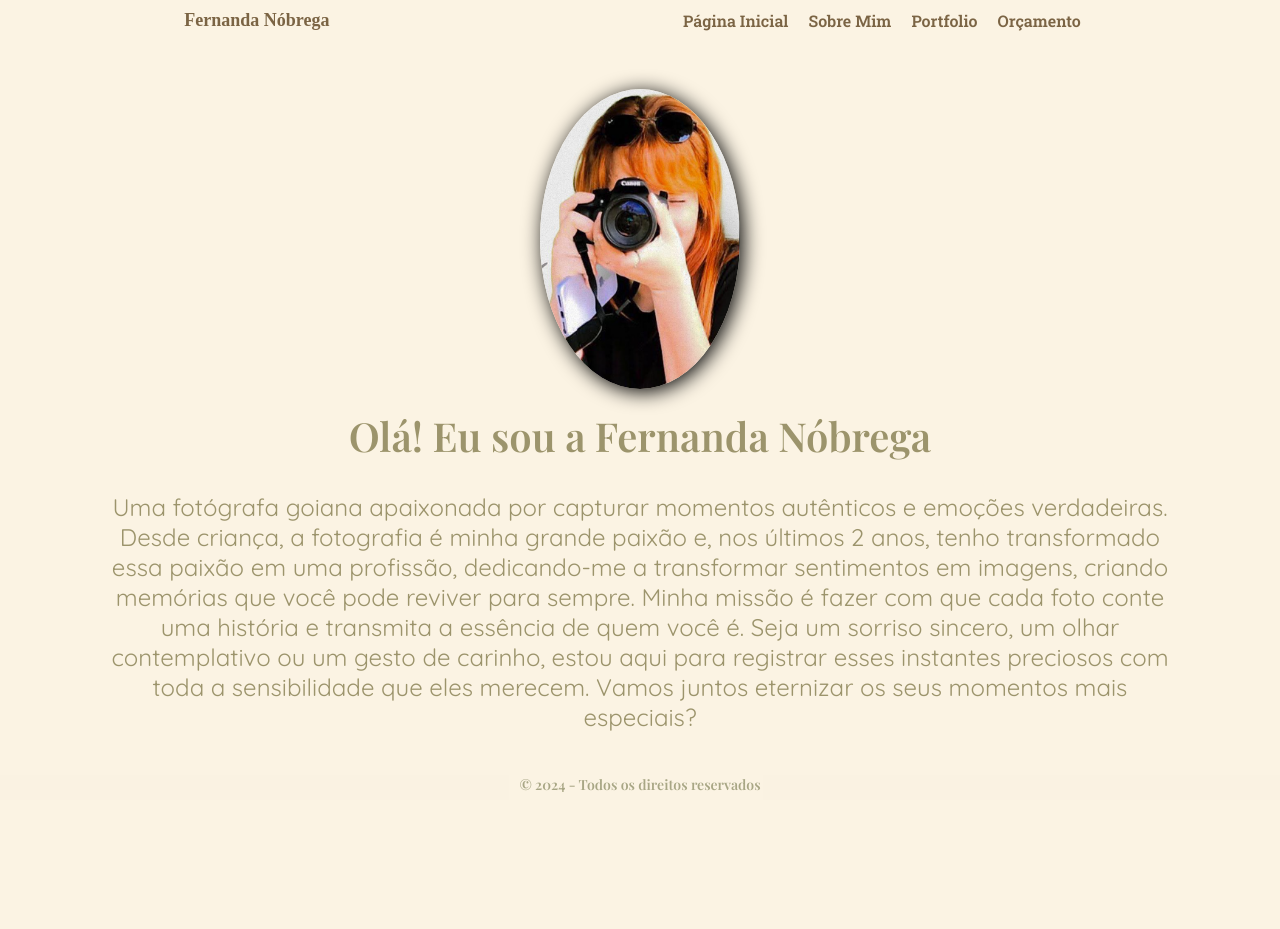
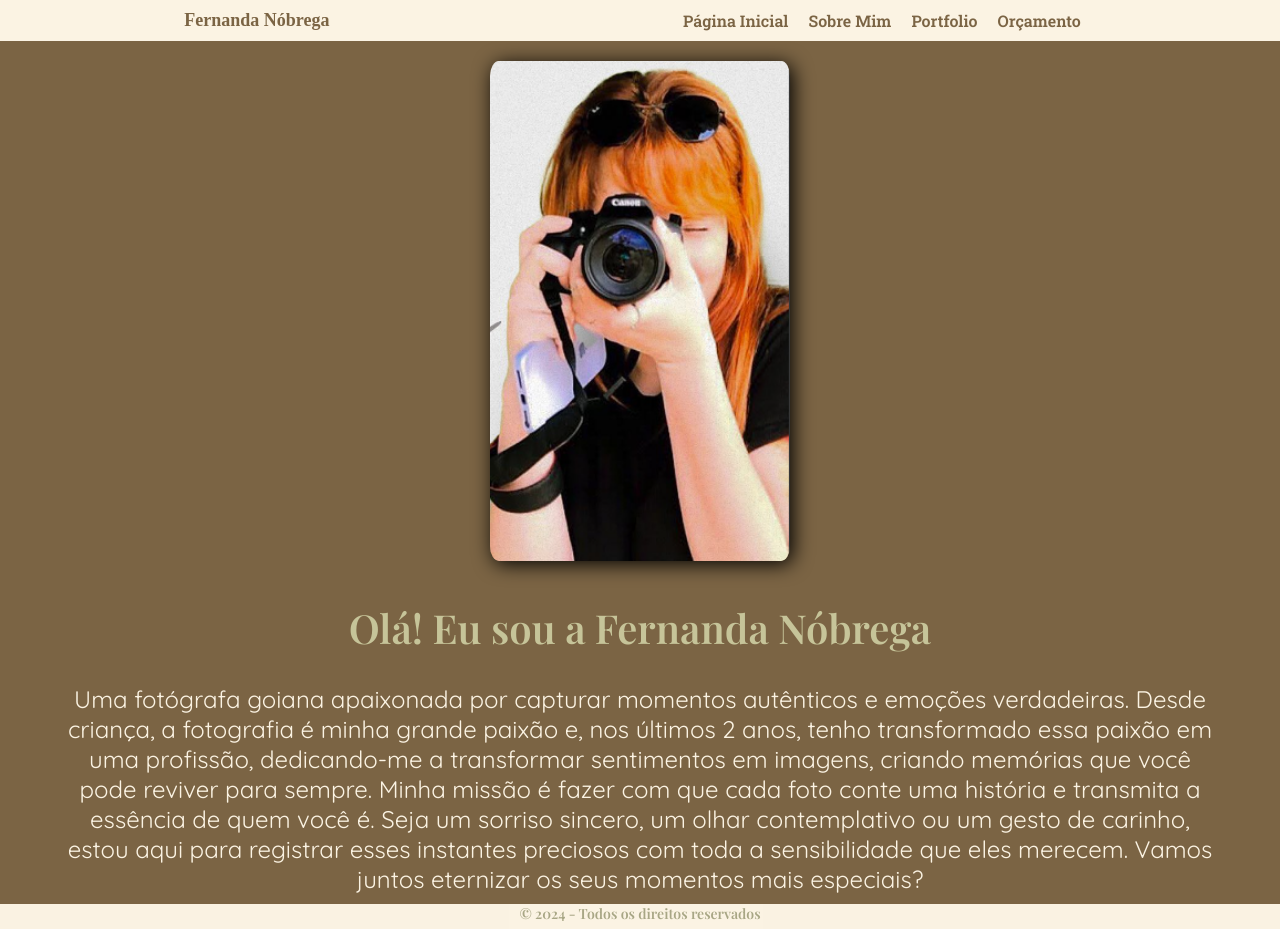
Before and after one commit to ArielFSantos/Fernanda_Nobrega, a React (Create React App) app in the folder nobrega/: page /about in a window 1280 px wide. Before the commit the page ends 800 px from the top, so only its background shows below. Built offline with nearby package versions, Linux system fonts and the light colour scheme; a web font is replaced by a local one.

Commit message:
contact
melhoria de design tela contato

```diff
--- a/nobrega/src/components/Pages/about/about.js
+++ b/nobrega/src/components/Pages/about/about.js
@@ -3,8 +3,9 @@ import styles from './about.module.css'
 function About (){
     return(
         <>
-        <div>
+        <div className={styles.container} >
             <div className={styles.about}/>
+            <main>
             <h1 className={styles.title}>Olá! Eu sou a Fernanda Nóbrega</h1>
                 <p className={styles.text}>
                 Uma fotógrafa goiana apaixonada por capturar momentos autênticos e emoções verdadeiras. Desde criança, a fotografia é minha grande paixão e,
@@ -13,6 +14,7 @@ function About (){
                 para registrar esses instantes preciosos com toda a sensibilidade que eles merecem.
                 Vamos juntos eternizar os seus momentos mais especiais?
                 </p>
+            </main>
         </div>
         </>
     )
--- a/nobrega/src/components/Pages/about/about.module.css
+++ b/nobrega/src/components/Pages/about/about.module.css
@@ -3,28 +3,41 @@
     padding-top: 100px;
     background-image: url(../../../image/fernanda.png);
     background-size: cover;
-    width: 200px;
-    height: 200px;
-    border-radius: 60%;
-    margin: auto;
+    width: 300px;
+    height: 400px;
+    border-radius: 3%;
+    margin: 20px 100px ;
     box-shadow: 3px 3px 20px;
-    margin-top: 15px;
 }
+.container{
+    display: flex;
+    align-items: center;
+    justify-content: center;
+    flex-wrap: wrap;
+    background-color: var(--cor03);
+
+}
+
 .title{
     font-size: 40px;
     padding: 20px;
     text-align: center;
-    color: var(--cor04);
+    color: var(--cor02);
 }
 .text{
     padding: 10px;
     font-size: 10px;
     text-align: center;
     margin: auto;
-    width: 85vw;
-    color: var(--cor04);
+    width: 50vw;
+    color: var(--cor01);
     font-size: x-large;
     text-shadow: none;
     font-family: 'Quicksand', sans-serif;
     font-weight: 400; /* Normal */
 }
+@media (max-width:1300px){
+    .text{
+        width: 90%;
+    }
+}
```
Lines whose indentation alone changed are shown as unchanged.
